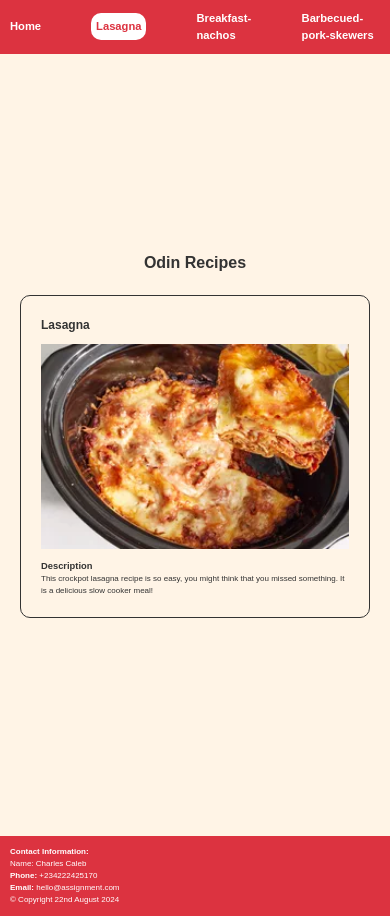
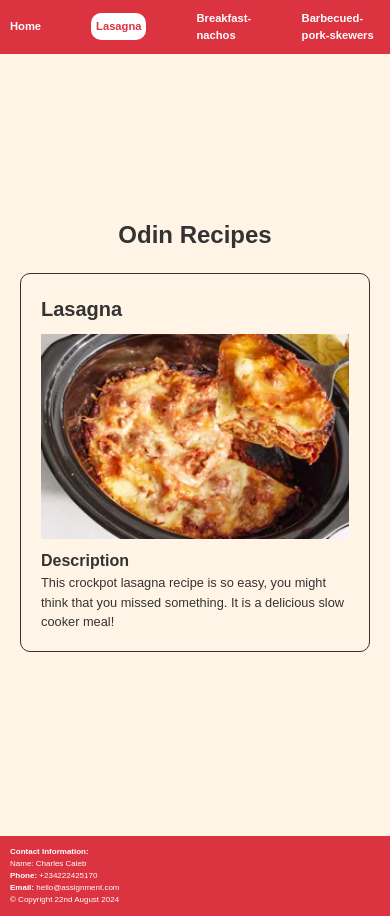
Before and after one commit to calebcharles343/odin-recipes-, a plain HTML site: page recipes/lasagna.html in a window 390 px wide. Drawn offline with Linux system fonts and the light colour scheme.

Commit message:
mini update

```diff
--- a/css/querry.css
+++ b/css/querry.css
@@ -2,4 +2,19 @@
   html {
     font-size: 8px;
   }
+
+  .main h1 {
+    font-size: 3rem;
+  }
+
+  .container h2 {
+    font-size: 2.5rem;
+  }
+
+  .description h3 {
+    font-size: 2rem;
+  }
+  .description p {
+    font-size: 1.6rem;
+  }
 }
```
